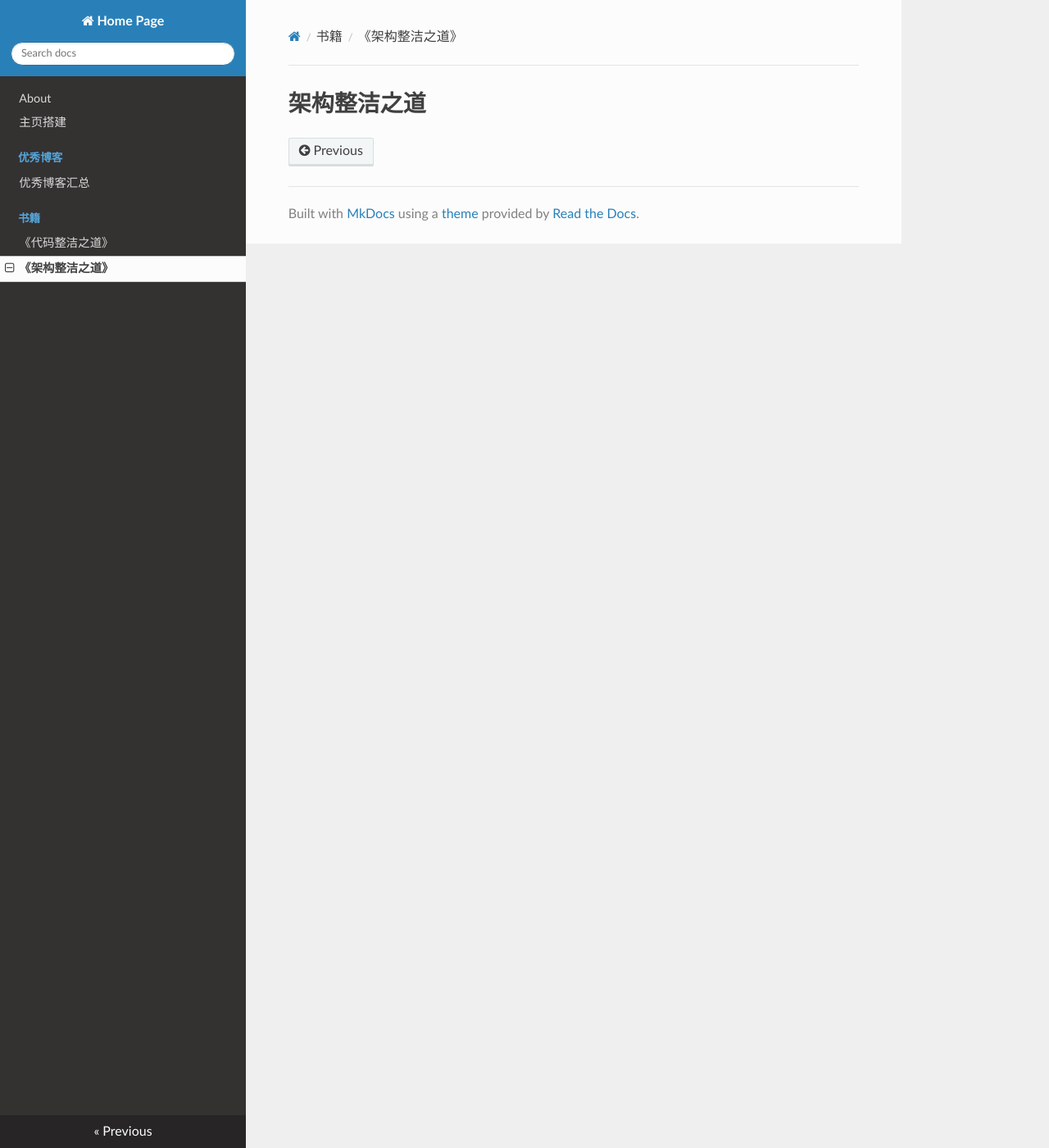
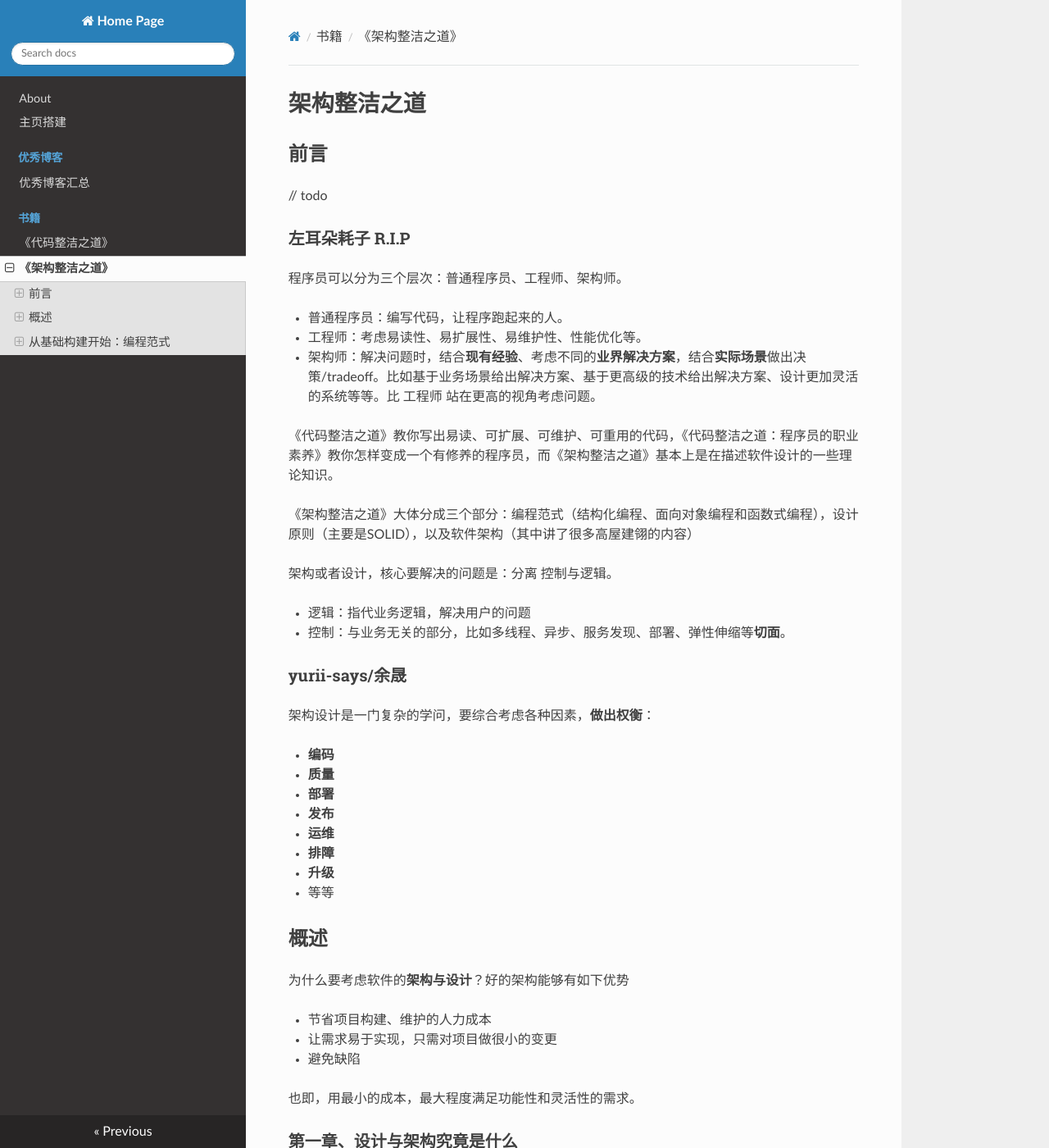
Before and after one commit to HannanKan/homepage, an MkDocs documentation site: the page built from docs/book/架构整洁之道.md, in a window 1280 px wide and 1400 px high. Shown: the whole window at 82% size. Built offline with MkDocs 1.6.1, drawn with Linux system fonts in a browser that asks for light colours; nearby versions of some CDN libraries; some of the changed text lies outside the part shown.

Commit message:
<架构整洁之道> 第一章笔记

```diff
--- a/docs/book/架构整洁之道.md
+++ b/docs/book/架构整洁之道.md
@@ -1 +1,51 @@
 # 架构整洁之道
+## 前言
+// todo
+### 左耳朵耗子 R.I.P
+程序员可以分为三个层次：普通程序员、工程师、架构师。
+
+* 普通程序员：编写代码，让程序跑起来的人。
+* 工程师：考虑易读性、易扩展性、易维护性、性能优化等。
+* 架构师：解决问题时，结合**现有经验**、考虑不同的**业界解决方案**，结合**实际场景**做出决策/tradeoff。比如基于业务场景给出解决方案、基于更高级的技术给出解决方案、设计更加灵活的系统等等。比 工程师 站在更高的视角考虑问题。
+
+《代码整洁之道》教你写出易读、可扩展、可维护、可重用的代码，《代码整洁之道：程序员的职业素养》教你怎样变成一个有修养的程序员，而《架构整洁之道》基本上是在描述软件设计的一些理论知识。
+
+《架构整洁之道》大体分成三个部分：编程范式（结构化编程、面向对象编程和函数式编程），设计原则（主要是SOLID），以及软件架构（其中讲了很多高屋建翎的内容）
+
+架构或者设计，核心要解决的问题是：分离 控制与逻辑。
+
+* 逻辑：指代业务逻辑，解决用户的问题
+* 控制：与业务无关的部分，比如多线程、异步、服务发现、部署、弹性伸缩等**切面**。
+
+### yurii-says/余晟
+架构设计是一门复杂的学问，要综合考虑各种因素，**做出权衡**：
+
+* **编码**
+* **质量**
+* **部署**
+* **发布**
+* **运维**
+* **排障**
+* **升级**
+* 等等
+
+## 概述
+为什么要考虑软件的**架构与设计**？好的架构能够有如下优势
+
+* 节省项目构建、维护的人力成本
+* 让需求易于实现，只需对项目做很小的变更
+* 避免缺陷
+
+也即，用最小的成本，最大程度满足功能性和灵活性的需求。
+
+
+### 第一章、设计与架构究竟是什么
+
+架构是从**更高、更抽象的视角**描述软件、设计是从更**底层的视角**描述软件，二者不可分割。后文中出现的架构包括了架构与设计两层意思。
+
+软件架构的**终极目标**是，用**最小的人力成本**来满足**构建**和**维护**该系统的需求。
+
+### 第二章、两个价值的维度
+
+## 从基础构建开始：编程范式
+### 第三章、编程范式总览
```
